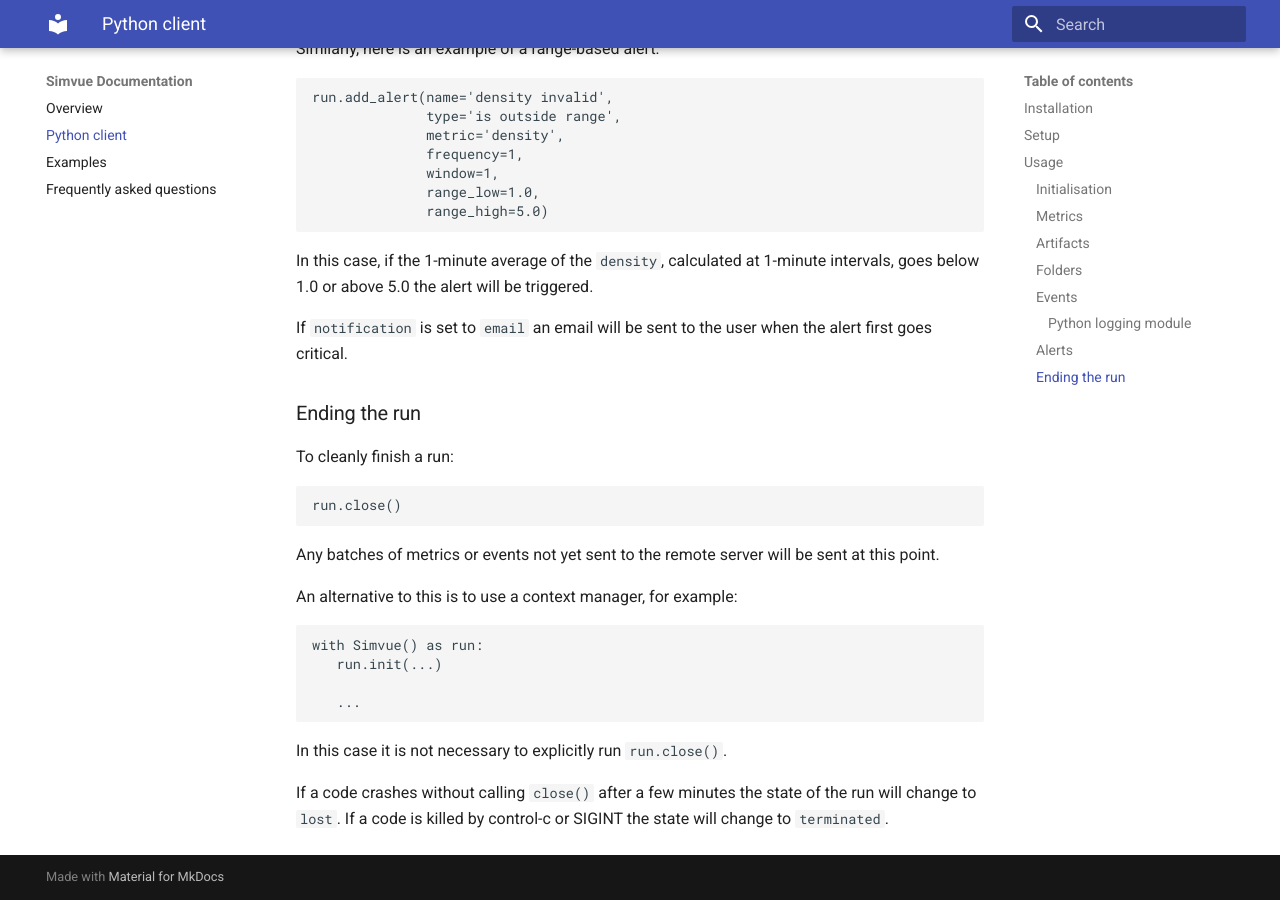
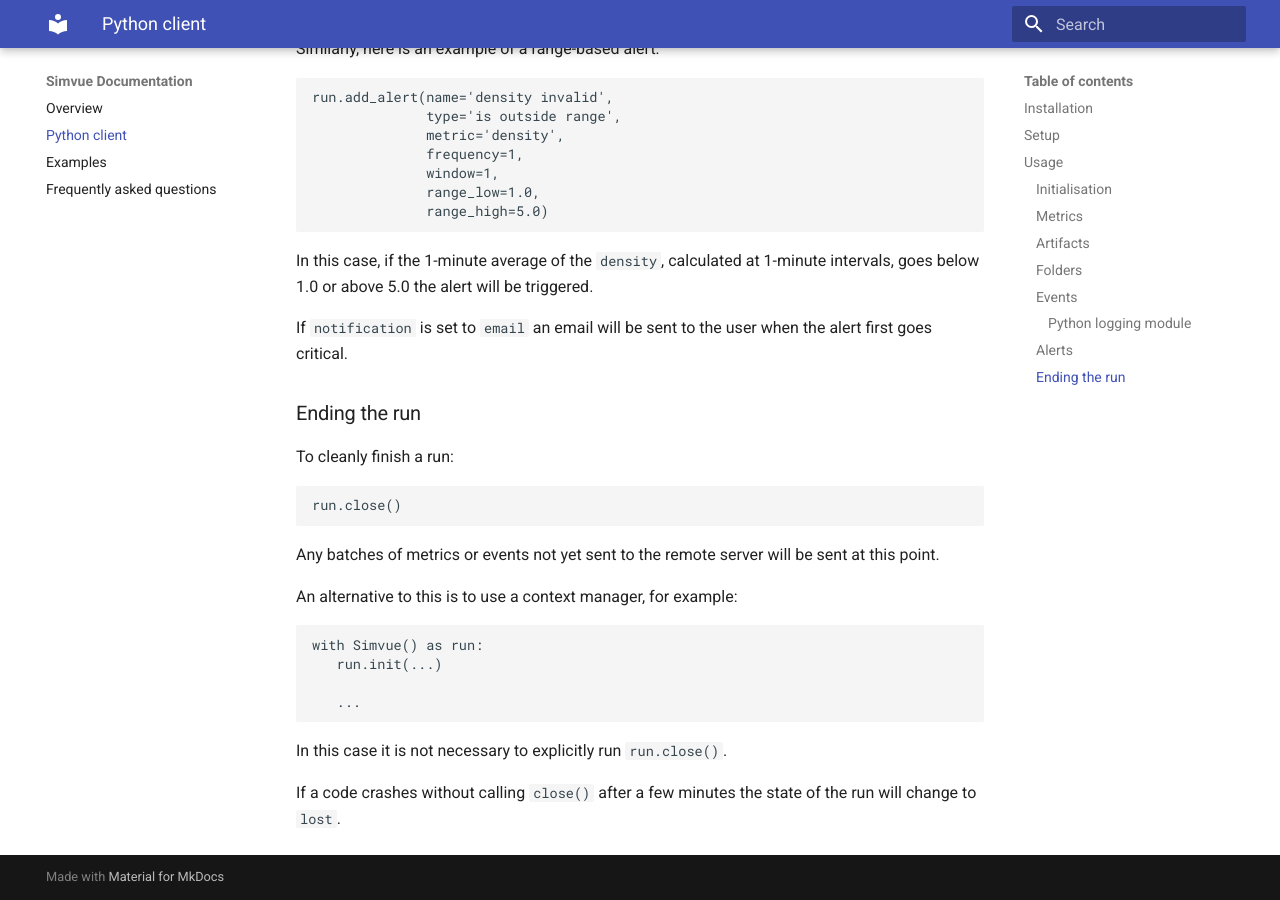
Before and after one commit to simvue-io/docs, an MkDocs documentation site: the page built from docs/python-client.md, in a window 1280 px wide and 900 px high, scrolled down 3965 px. Built offline with MkDocs 1.6.1 and Material for MkDocs 9.7.7, drawn with Linux system fonts in a browser that asks for light colours.

Commit message:
Remove mention of terminated

````diff
--- a/docs/python-client.md
+++ b/docs/python-client.md
@@ -183,5 +183,4 @@ with Simvue() as run:
 ```
 In this case it is not necessary to explicitly run `run.close()`.
 
-If a code crashes without calling `close()` after a few minutes the state of the run will change to `lost`. If a code is
-killed by control-c or SIGINT the state will change to `terminated`.
+If a code crashes without calling `close()` after a few minutes the state of the run will change to `lost`.
````
